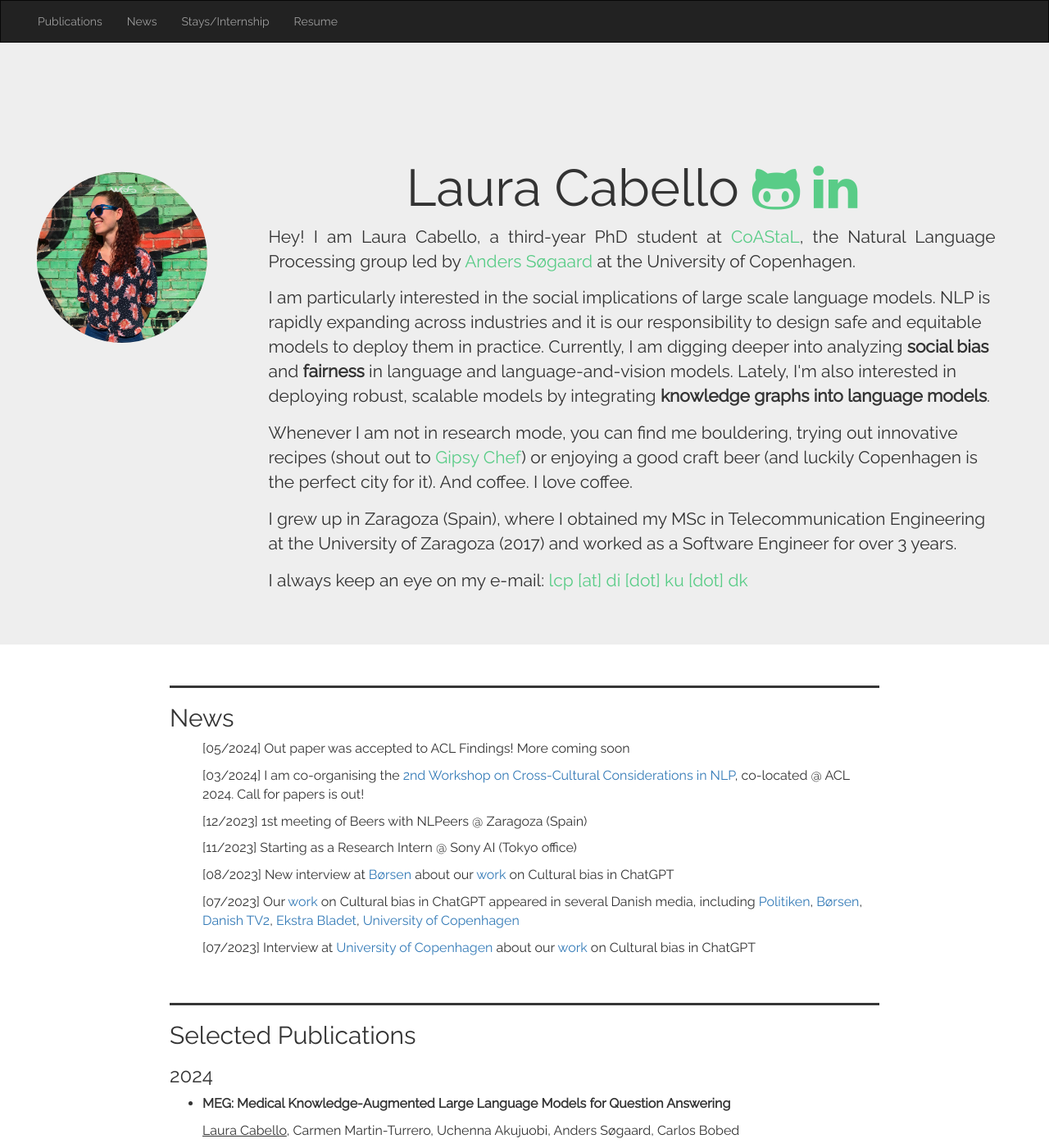
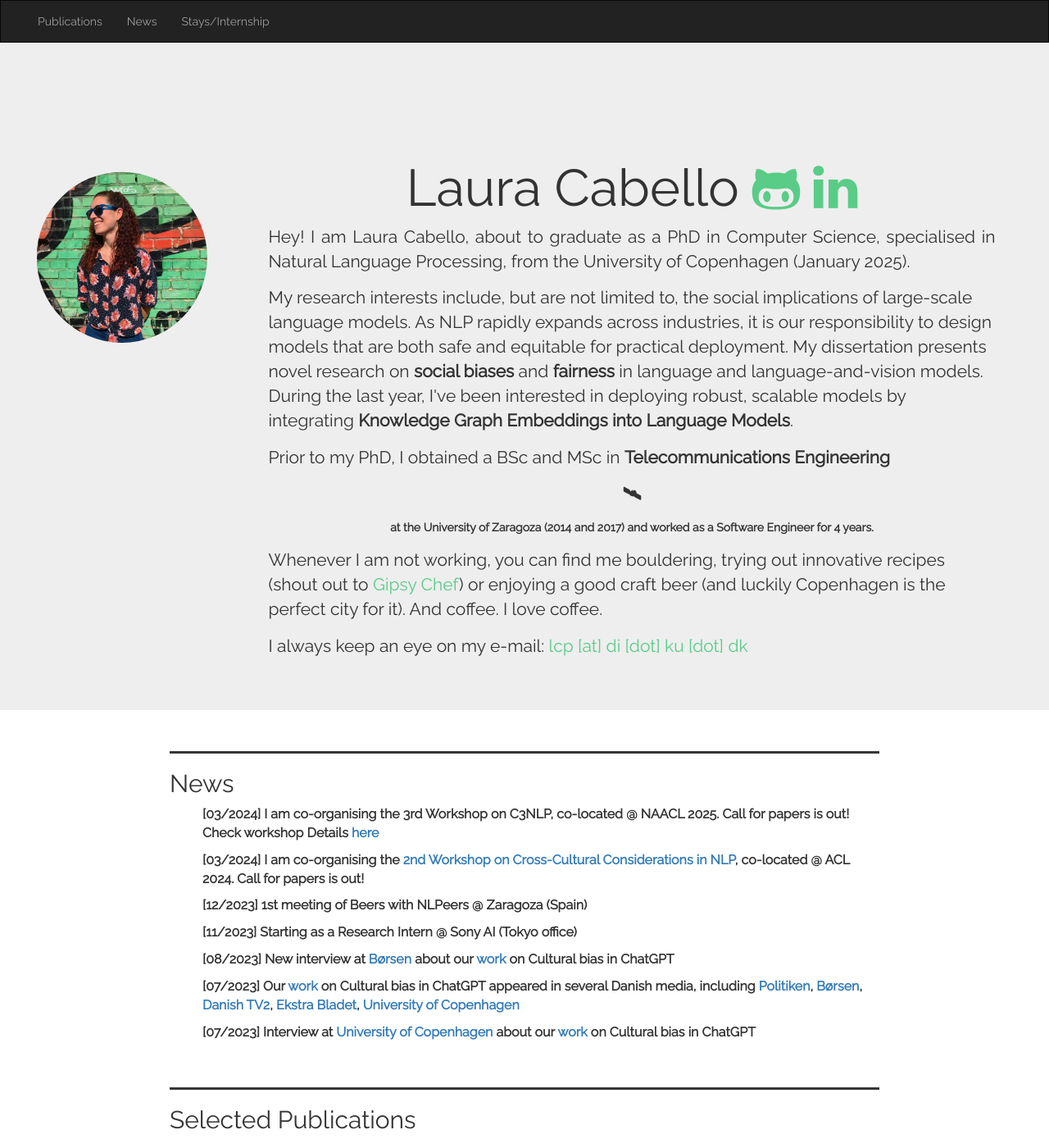
Before and after one commit to lautel/lautel.github.io, a Jekyll site: the page built from index.html, in a window 1280 px wide and 1400 px high. Shown: the whole window at 82% size. Built offline with Jekyll 4.4.1, drawn with Linux system fonts in a browser that asks for light colours; nearby versions of some CDN libraries; a style sheet for code colours, icons or effects is not loaded; some of the changed text lies outside the part shown.

Commit message:
Update index.html

```diff
--- a/index.html
+++ b/index.html
@@ -20,8 +20,8 @@ layout: aboutme
           <li><a href="#publications">Publications</a></li>
           <li><a href="#news">News</a></li>
           <li><a href="#stays">Stays/Internship</a></li>
-          <!--<li><a href="#resume">Resume</a></li>-->
-          <li><a href="{{ site.baseurl }}public/assets/lcpiqueras_en.pdf">Resume</a></li>
+<!--           <li><a href="#resume">Resume</a></li>
+          <li><a href="{{ site.baseurl }}public/assets/lcpiqueras_en.pdf">Resume</a></li> -->
           <!--<li><a href="#archive">Archive</a></li>-->
         </ul>
       </div>
@@ -41,20 +41,23 @@ layout: aboutme
           <a href="https://www.linkedin.com/in/laura-cabello-piqueras-167352104" target="_blank"><i
               class="fa fa-linkedin"></i></a>
         </h1>
-        <p class="lead" align="justify">Hey! I am Laura Cabello, a third-year PhD student at <a
-            href="https://coastalcph.github.io/">CoAStaL</a>, the Natural Language Processing group led by <a
-            href="https://anderssoegaard.github.io/">Anders Søgaard</a> at the University of Copenhagen.</p>
-        <p align="left">I am particularly interested in the social implications of large scale language models. NLP is
-          rapidly expanding across industries and it is our responsibility to design safe and equitable models to deploy
-          them in practice. Currently, I am digging deeper into analyzing <strong>social bias</strong> and
-          <strong>fairness</strong> in language and language-and-vision models. Lately, I'm also interested in
-          deploying robust, scalable models by integrating <strong>knowledge graphs into language models</strong>.
+        <p class="lead" align="justify">Hey! I am Laura Cabello, about to graduate as a PhD in Computer Science,
+          specialised in Natural Language Processing, from the University of Copenhagen (January 2025).</p>
+        <p align="left">My research interests include, but are not limited to, the social implications of large-scale language models.
+          As NLP rapidly expands across industries, it is our responsibility to design models that are both safe and equitable for practical deployment.
+          My dissertation presents novel research on <strong>social biases</strong> and
+          <strong>fairness</strong> in language and language-and-vision models. During the last year, I've been interested in
+          deploying robust, scalable models by integrating <strong>Knowledge Graph Embeddings into Language Models</strong>.
         </p>
-        <p align="left">Whenever I am not in research mode, you can find me bouldering, trying out innovative recipes
+
+        <p align="left">Prior to my PhD, I obtained a BSc and MSc in <strong>Telecommunications Engineering<strong> <p>&#x1F6F0;</p>
+ at the University of Zaragoza (2014 and 2017) and worked as a Software Engineer for 4 years.</p>
+
+        <p align="left">Whenever I am not working, you can find me bouldering, trying out innovative recipes
           (shout out to <a href="https://gipsychef.es/category/bestial/">Gipsy Chef</a>) or enjoying a good craft beer
           (and luckily Copenhagen is the perfect city for it). And coffee. I love coffee.</p>
-        <p align="left">I grew up in Zaragoza (Spain), where I obtained my MSc in Telecommunication Engineering at the
-          University of Zaragoza (2017) and worked as a Software Engineer for over 3 years.</p>
+<!--         <p align="left">I grew up in Zaragoza (Spain), where I obtained my MSc in Telecommunication Engineering at the
+          University of Zaragoza (2017) and worked as a Software Engineer for 4 years.</p> -->
         <p align="left">I always keep an eye on my e-mail: <a style="color:#59cc87;">lcp [at] di [dot] ku [dot] dk</a>
         </p>
       </div>
@@ -72,7 +75,8 @@ layout: aboutme
 
           <ul style="list-style: none;">
             <li>
-              <p>[05/2024] Out paper was accepted to ACL Findings! More coming soon</p>
+              <p>[03/2024] I am co-organising the 3rd Workshop on
+                  C3NLP, co-located @ NAACL 2025. Call for papers is out! Check workshop Details <a href="https://c3nlp.github.io">here</a></p>
             </li>
             <li>
               <p>[03/2024] I am co-organising the <a href="https://sites.google.com/view/c3nlp">2nd Workshop on
```
Also changed, not shown: other parts of index.html (+1 -1 lines).
